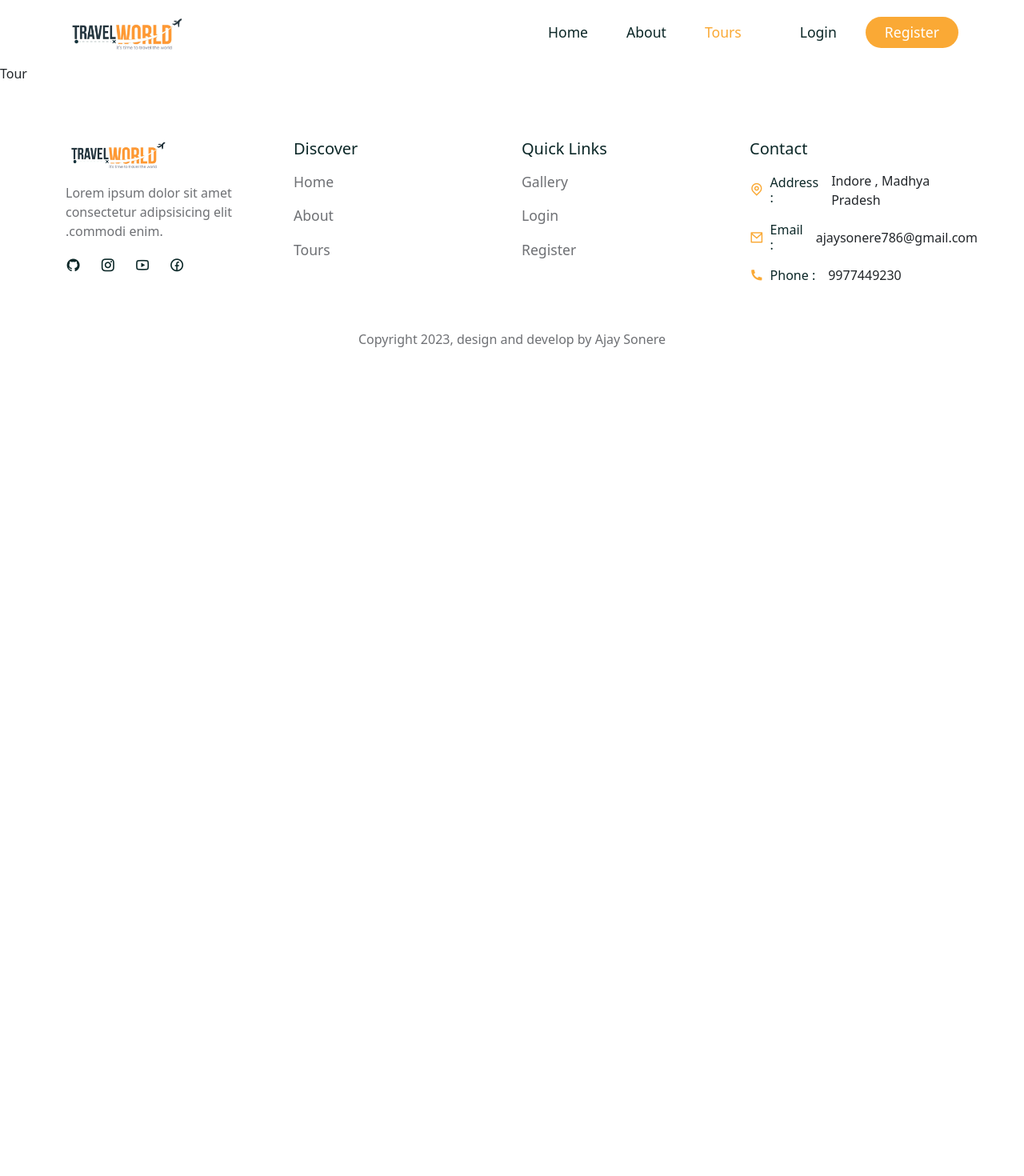
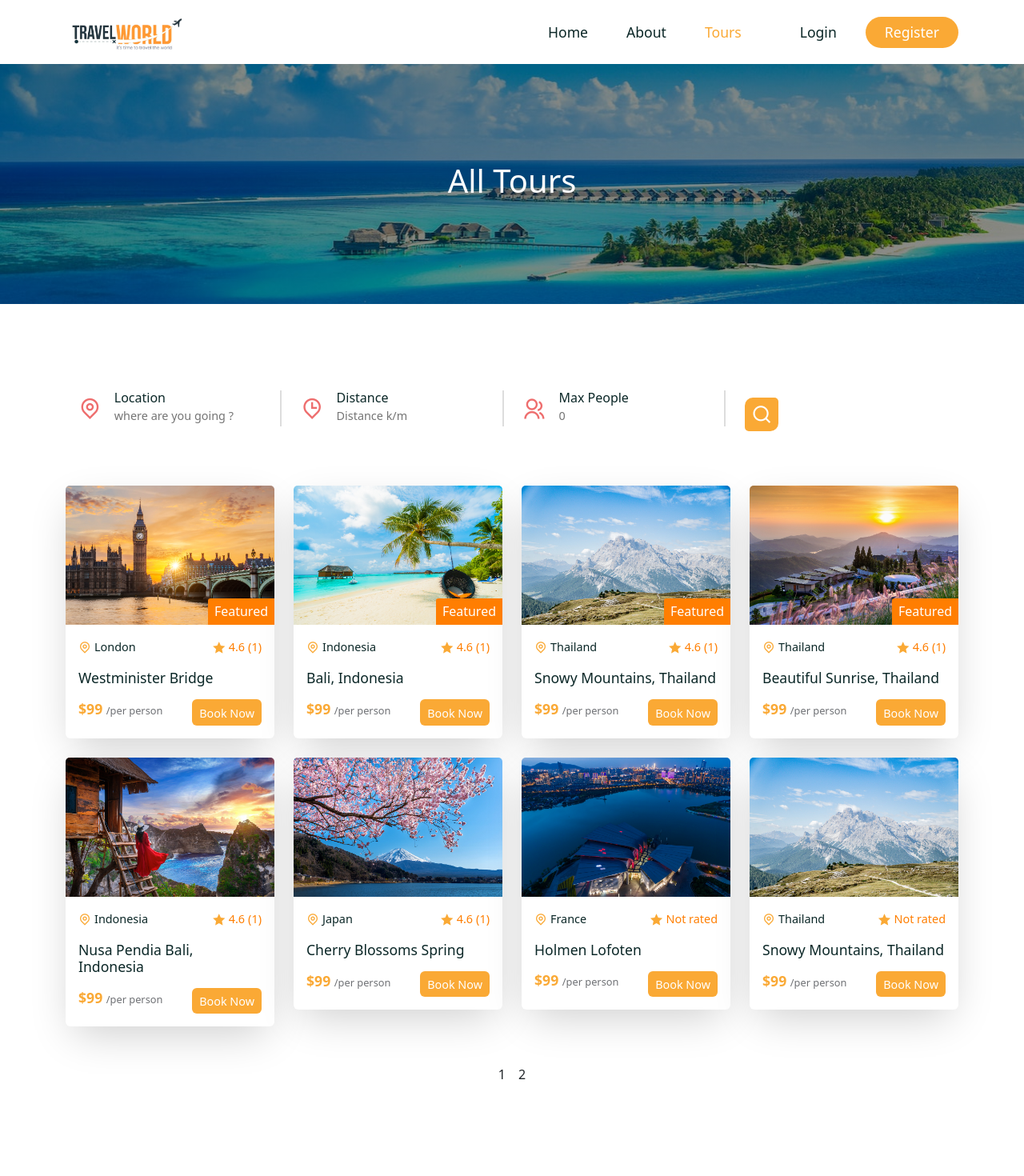
Before and after one commit to ajaysonere/ToursAndTravels, a React (Create React App) app in the folder tour-management/frontend/: page /tours in a window 1280 px wide. Shown: the top 1470 px of the page at 80% size. Before the commit the page ends 800 px from the top, so only its background shows below. Built offline with nearby package versions, Linux system fonts and the light colour scheme; a web font is replaced by a local one.

Commit message:
pagination is completed

```diff
--- a/tour-management/frontend/src/pages/Tour.js
+++ b/tour-management/frontend/src/pages/Tour.js
@@ -1,7 +1,59 @@
+
+import React , {useState , useEffect} from "react";
+import CommonSection from "../shared/CommonSection";
+import TourCard from '../shared/TourCard';
+import SearchBar from '../shared/SearchBar';
+import NewsLetter from '../shared/NewsLetter';
+import tourData from '../assets/data/tours';
+import '../styles/tour.css';
+import { Container, Row ,Col} from "reactstrap";
 function Tour(){
+
+    const [pageCount , setPageCount] = useState(0);
+    const [page , setPage] = useState(0);
+
+    useEffect(()=>{
+       const pages = Math.ceil(5/4);
+       setPageCount(pages);
+    } ,[page]);
+
     return (
         <>
-          <div>Tour</div>
+          <CommonSection title={'All Tours'}/>
+          <section>
+            <Container>
+              <Row>
+                <SearchBar />
+              </Row>
+            </Container>
+          </section>
+          <section className="pt-0">
+            <Container>
+              <Row>
+                 {
+                   tourData?.map(tour => (
+                     <Col lg='3' key={tour.id} className="mb-4">
+                      <TourCard tour={tour}/>
+                     </Col>
+                   ))
+                 }
+
+                 <Col lg='12'>
+                    <div className="pagination d-flex align-items-center justify-content-center mt-4 gap-3">
+                       {
+                         [...Array(pageCount).keys()].map(number=>(
+                           <span key={number} onClick={()=>setPage(number)}
+                           className={page ===number ? 'active_page' : ''}
+                           >
+                            {number+1}
+                           </span>
+                         ))
+                       }
+                    </div>
+                 </Col>
+              </Row>
+            </Container>
+          </section>
         </>
     );
 }
--- /dev/null
+++ b/tour-management/frontend/src/shared/CommonSection.js
@@ -0,0 +1,21 @@
+import './../styles/common-section.css';
+
+import {Container , Row, Col} from 'reactstrap';
+
+function CommonSection({title}){
+    return(
+       <>
+         <section className='common_section'>
+            <Container>
+                <Row>
+                    <Col lg='12'>
+                      <h1>{title}</h1>
+                    </Col>
+                </Row>
+            </Container>
+         </section>
+       </>
+    );
+}
+
+export default CommonSection;
--- /dev/null
+++ b/tour-management/frontend/src/styles/common-section.css
@@ -0,0 +1,16 @@
+
+.common_section{
+    background: linear-gradient(rgba(0,0,0,0.45) , rgba(0,0,0,0.45)),
+    url('../assets/images/tour.jpg') no-repeat center center;
+    height: 300px;
+    background-size: cover;
+    display: flex;
+    align-items: center;
+    justify-content: center;
+    text-align: center;
+}
+
+.common_section h1{
+    font-size: 2.5rem;
+    color: #fff;
+}
--- /dev/null
+++ b/tour-management/frontend/src/styles/tour.css
@@ -0,0 +1,3 @@
+.pagination{
+
+}
```
